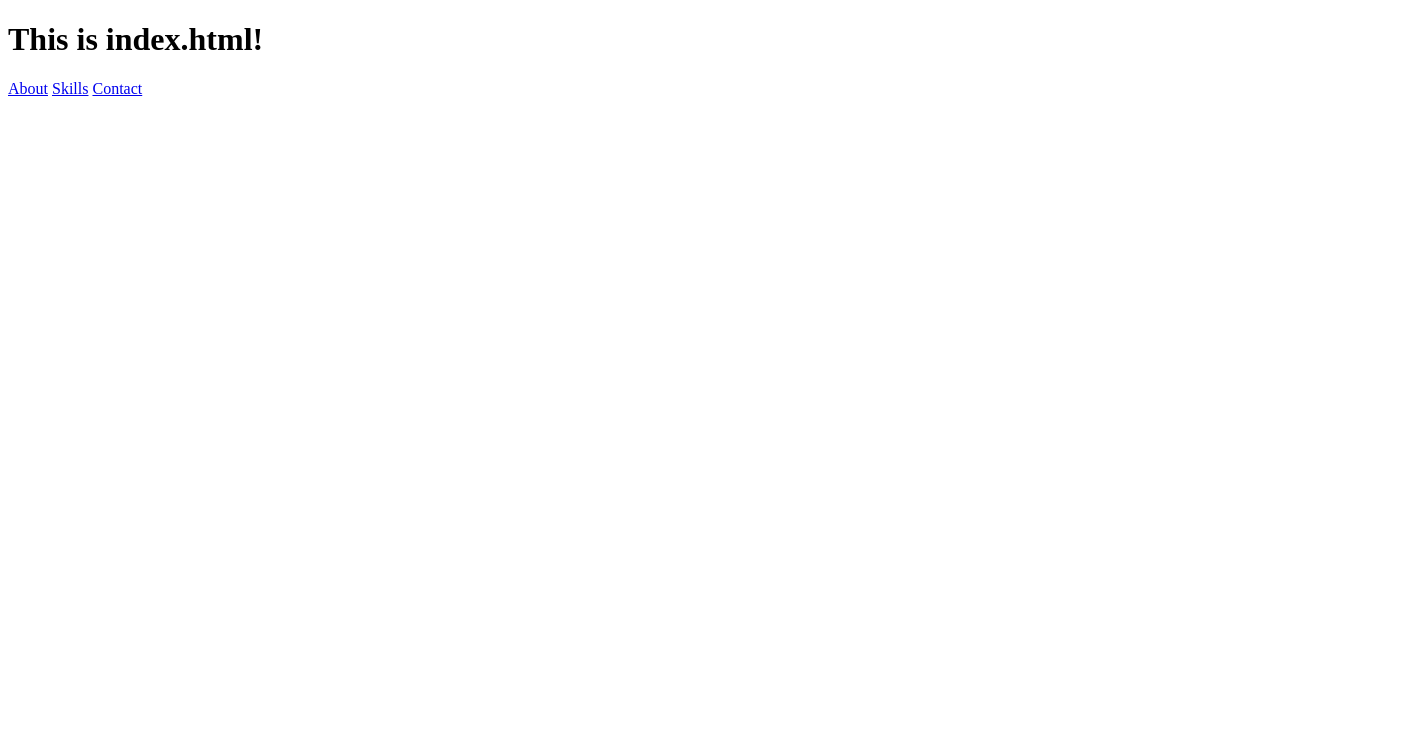
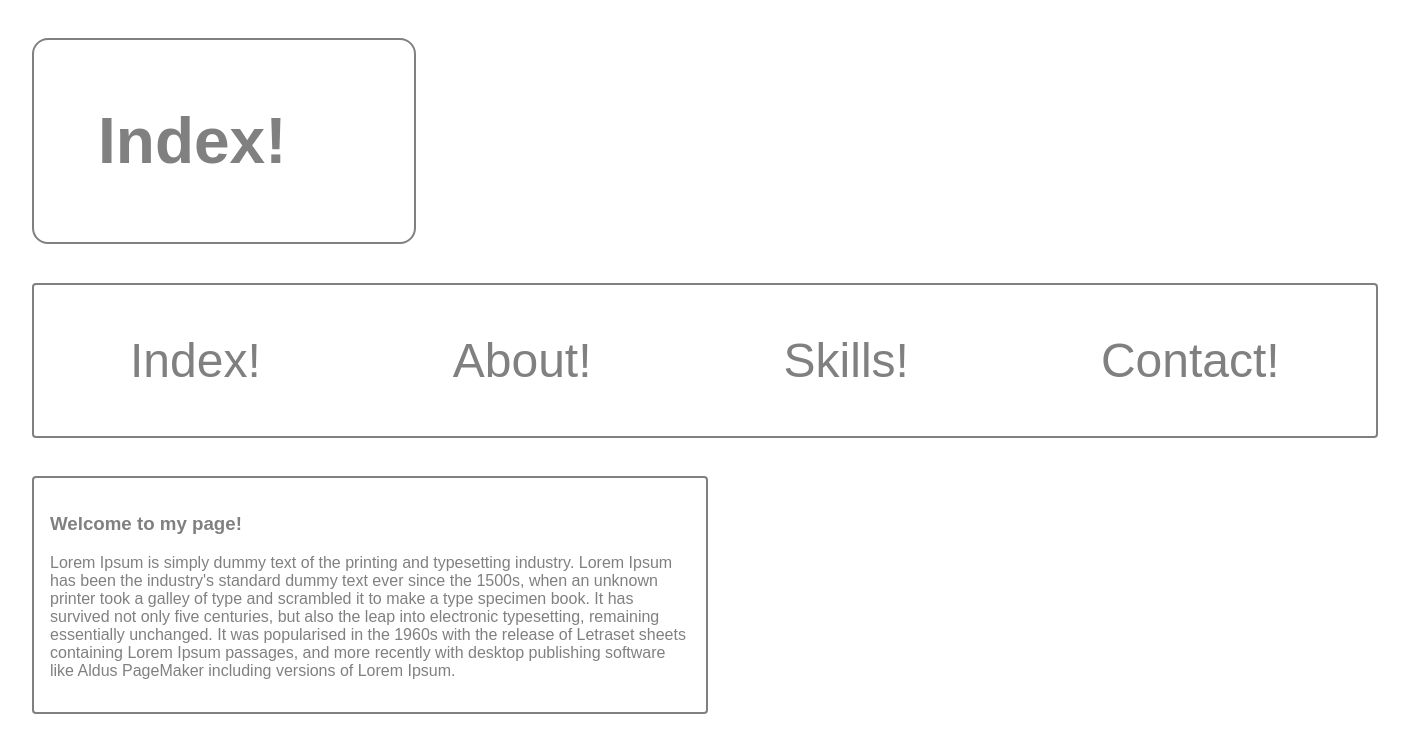
Before and after one commit to FX-Wood/skills-site, a website: page views/index.html in a window 1280 px wide. Shown: the whole page, 1410 px wide, since content can reach past the window. Drawn offline with Linux system fonts and the light colour scheme.

Commit message:
final commit

```diff
--- a/server.js
+++ b/server.js
@@ -4,7 +4,7 @@ const app = express();
 app.use(express.static(__dirname + '/views'));
 
 app.get('/', function(req, res) {
-    res.sendFile('views/index.html');
+    res.sendFile(__dirname + 'views/index.html');
 })
 
 app.get('/about', function(req, res) {
--- a/views/index.html
+++ b/views/index.html
@@ -4,13 +4,24 @@
     <meta charset="UTF-8">
     <meta name="viewport" content="width=device-width, initial-scale=1.0">
     <meta http-equiv="X-UA-Compatible" content="ie=edge">
-    <title>Document</title>
+    <link rel="stylesheet" href="style.css">
+    <title>index.html</title>
 </head>
 <body>
-    <h1>This is index.html!</h1>
-    <a href="/about">About</a>
-    <a href="/skills">Skills</a>
-    <a href="/contact">Contact</a>
-    <!-- add links to other pages -->
+    <h1 class="title box">Index!</h1>
+    <nav class="nav box">
+        <a class="link" href="/">Index!</a>
+        <a class="link" href="/about">About!</a>
+        <a class="link" href="/skills">Skills!</a>
+        <a class="link" href="/contact">Contact!</a>
+    </nav>
+
+    <section class="content box">
+        <h3 class="sub-subtitle">Welcome to my page!</h3>
+        <p>  Lorem Ipsum is simply dummy text of the printing and typesetting industry. Lorem Ipsum has been the industry's standard dummy text ever since the 1500s, when an unknown printer took a galley of type and scrambled it to make a type specimen book. It has survived not only five centuries, but also the leap into electronic typesetting, remaining essentially unchanged. It was popularised in the 1960s with the release of Letraset sheets containing Lorem Ipsum passages, and more recently with desktop publishing software like Aldus PageMaker including versions of Lorem Ipsum.
+        </p>
+    </section>
+
+
 </body>
 </html>
--- a/views/style.css
+++ b/views/style.css
@@ -0,0 +1,49 @@
+body {
+    margin: 0;
+    color: gray;
+    font-family: Arial;
+}
+
+a {
+    text-decoration: none;
+    color: inherit;
+}
+
+.box {
+    margin: 3% 2.5%;
+    border: 2px solid gray;
+    border-radius: .25em;
+    display: block;
+}
+
+h1.title {
+    display: inline-block;
+    box-sizing: border-box;
+    padding: 1em;
+    width: 30%;
+    font-size: 4em;
+}
+
+.nav {
+    margin: 0 2.5%;
+    display: inline-flex;
+    justify-content: space-around;
+    align-items: center;
+}
+
+.nav > * {
+    padding: 1em;
+    font-size: 3em;
+    margin: 0 1em;
+}
+
+.content {
+    max-width: 50%;
+    padding: 1em;
+}
+
+.a {
+    color: royalblue;
+    font-weight: 800;
+
+}
```
Also changed, not shown: views/about.html (+18 -2 lines), views/contact.html (+17 -2 lines), views/skills.html (+38 -2 lines).
